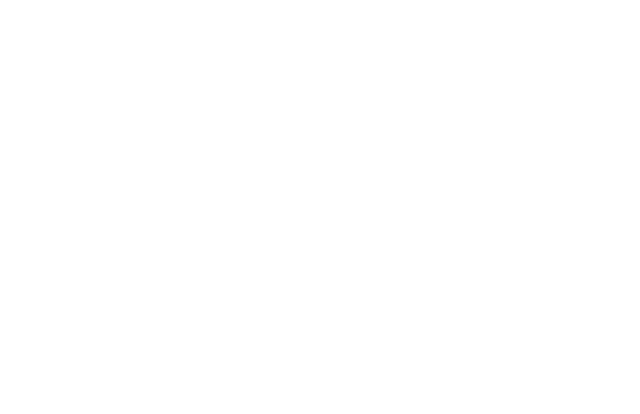
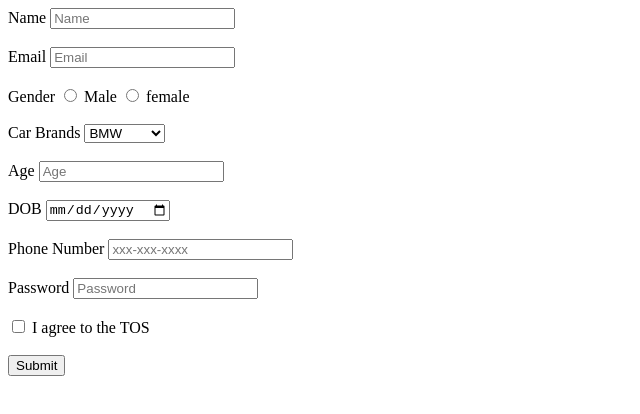
Before and after one commit to acciojob/signup-form-car-Vidhya-design, a website: page main.html in a window 1280 px wide. Shown: the whole page, without its empty margins (0-640 px from the left). Drawn offline with Linux system fonts and the light colour scheme.

Commit message:
created a submission

```diff
--- a/main.html
+++ b/main.html
@@ -3,11 +3,54 @@
 <html>
 
 <head>
+	<title>SignUp Form</title>
 	<link rel="stylesheet" href="styles.css">
 </head>
 
 <body>
 	<!-- the entire body must be written by student -->
+    <form method="post">
+
+<lable for="name">Name</lable>
+	<input type="text" id="name" name="name" placeholder="Name" required="yes"><br><br>
+
+<label for="email">Email</label>
+<input type="Email" id="email" name="email" placeholder="Email" required="yes"><br><br>
+
+<lable for="gender_m">Gender</lable>
+<input type="radio" id="gender_m" name="gender" value="male" required="yes">
+<label for="gender_m">Male</label>
+<input type="radio" id="gender_f" name="gender" value="female" required="yes">
+<label for="gender_f">female</label><br><br>
+
+<lable for="cars">Car Brands
+<select id="cars" name="cars" required="yes" placeholder="--please choose an option--">
+
+ <option value="BMW">BMW</option>
+      <option value="Audi">Audi</option>
+      <option value="Mercedes">Mercedes</option>
+      <option value="Tesla">Tesla</option>
+</select><br><br>
+</lable>
+
+<lable for="age">Age</lable>
+<input type="number" id="age" name="age" placeholder="Age" required="yes"><br><br>
+
+ <label for="dob">DOB</label>
+    <input type="date" id="dob" name="dob" required="yes"><br><br>
+</lable>
+
+ <label for="tel">Phone Number</label>
+    <input type="tel" id="tel" name="tel" placeholder="xxx-xxx-xxxx" required="yes"><br><br>
+
+<label for="password">Password</label>
+    <input type="password" id="password" name="password" placeholder="Password" required="yes"><br><br>
+
+ <input type="checkbox" id="tos" name="tos" required>
+    <label for="tos">I agree to the TOS</label><br><br>
+
+<button type="submit">Submit</button>
+</form>
     <script type="text/javascript" src="./script.js">
 </script>
 
```
